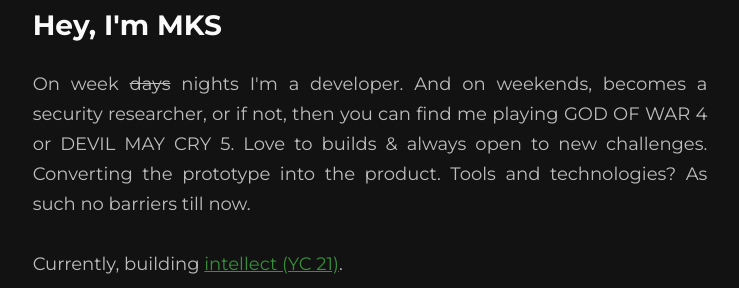
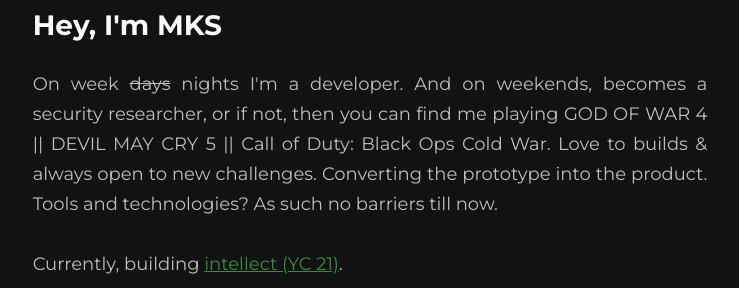
Before and after one commit to MKS-01/mks-blog-netlify-cms, a Gatsby site: page / in a window 1280 px wide. Shown: the part 324-612 px from the top of the page, without its empty margins (270-1009 px from the left). Built offline with nearby package versions, Linux system fonts and the light colour scheme; Gatsby itself is replaced by a stand-in of ours; some packages are replaced by stand-ins of ours.

Commit message:
Update index.js

```diff
--- a/src/pages/index.js
+++ b/src/pages/index.js
@@ -48,7 +48,7 @@ class IndexPage extends React.Component {
             <p>
               On week <s>days</s> nights I'm a developer. And on weekends,
               becomes a security researcher, or if not, then you can find me
-              playing GOD OF WAR 4 or DEVIL MAY CRY 5. Love to builds & always
+              playing GOD OF WAR 4 || DEVIL MAY CRY 5 || Call of Duty: Black Ops Cold War. Love to builds & always
               open to new challenges. Converting the prototype into the product.
               Tools and technologies? As such no barriers till now.
               <br />
```
